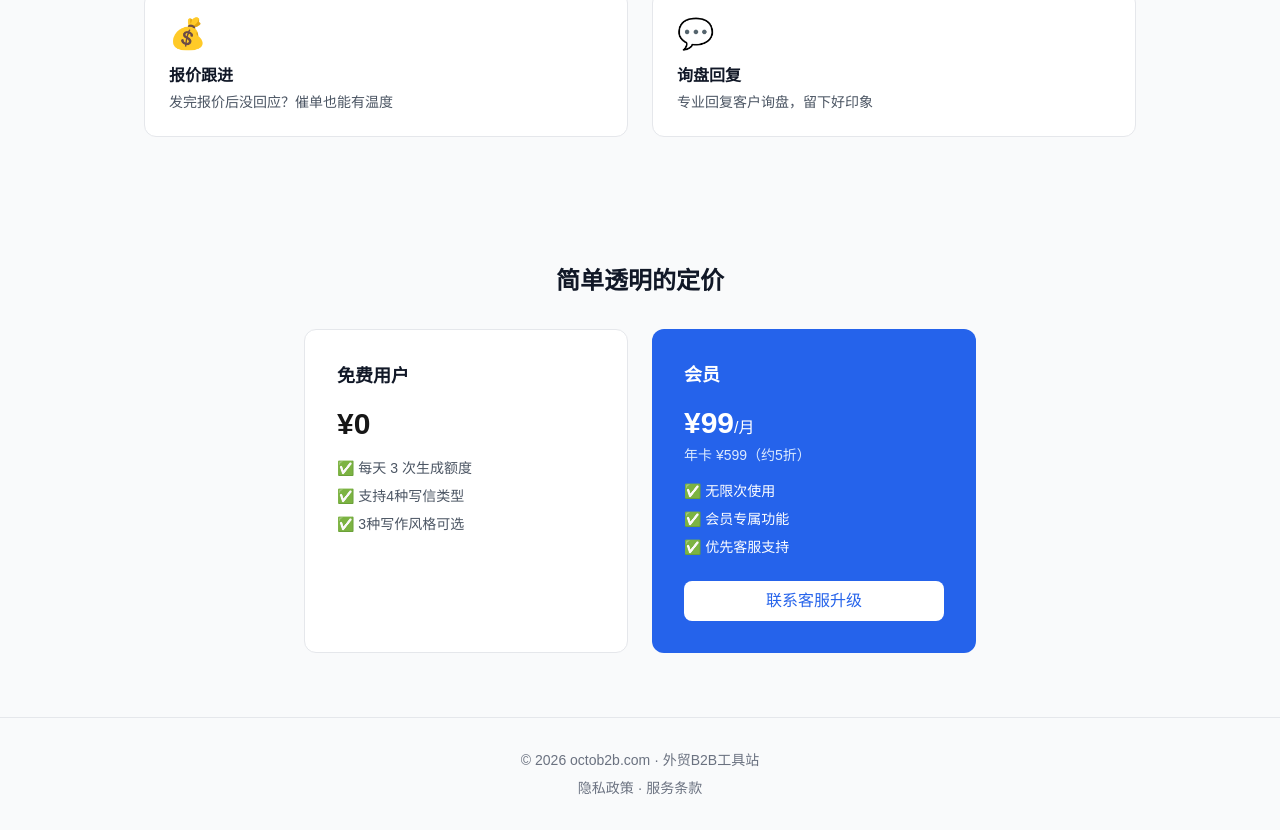
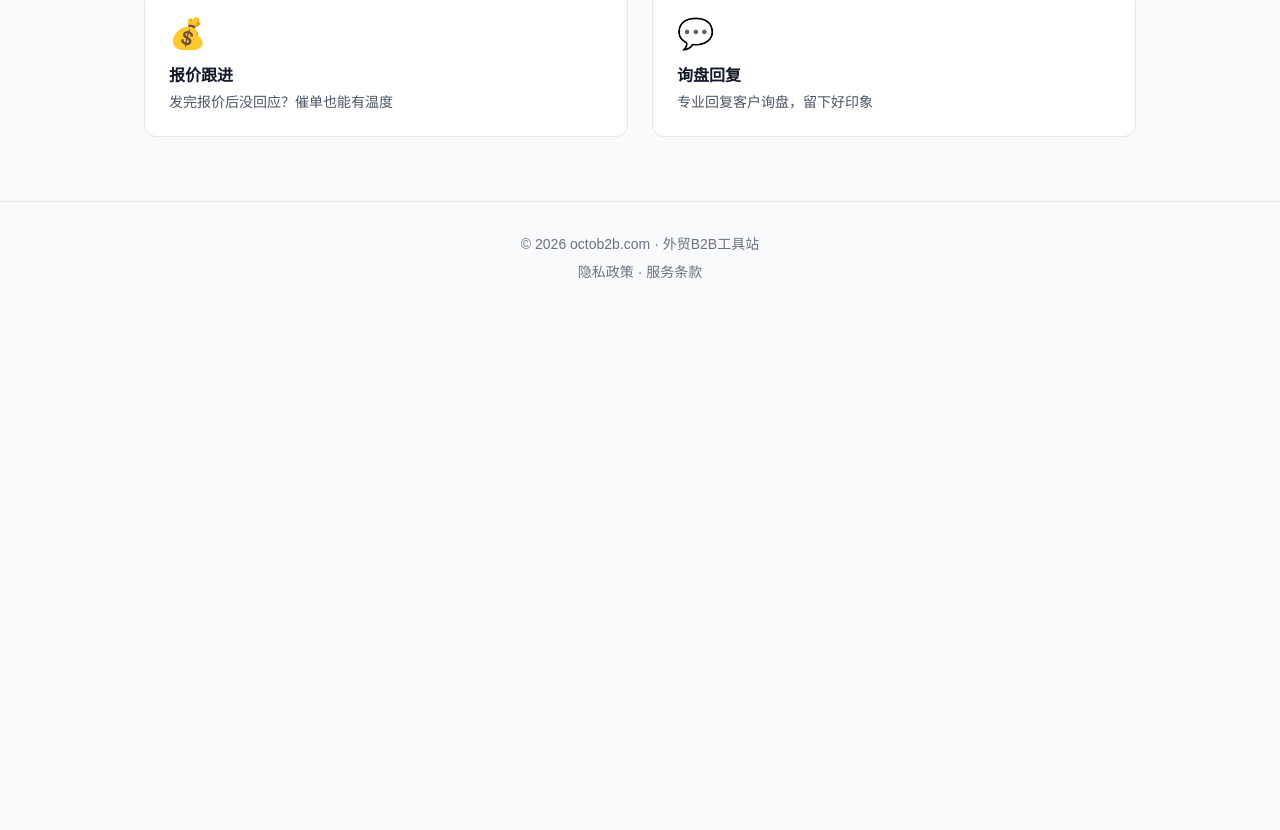
Before and after one commit to zz3290663/octob2b, a Next.js app: page / in a window 1280 px wide. Shown: the part 716-1546 px from the top of the page. After the commit the page ends 1030 px from the top, so only its background shows below. Built offline with nearby package versions, Linux system fonts and the light colour scheme; no server answers.

Commit message:
暂时隐藏首页定价区块，内部测试阶段

```diff
--- a/src/app/page.tsx
+++ b/src/app/page.tsx
@@ -56,8 +56,8 @@ export default function Home() {
         ))}
       </section>
 
-      {/* 价格 */}
-      <section id="pricing" className="py-16">
+      {/* 价格 - 暂时隐藏，内部测试阶段 */}
+      {/* <section id="pricing" className="py-16">
         <h2 className="text-2xl font-bold text-center text-gray-900 mb-8">
           简单透明的定价
         </h2>
@@ -85,7 +85,7 @@ export default function Home() {
             </button>
           </div>
         </div>
-      </section>
+      </section> */}
     </main>
   );
 }
```
